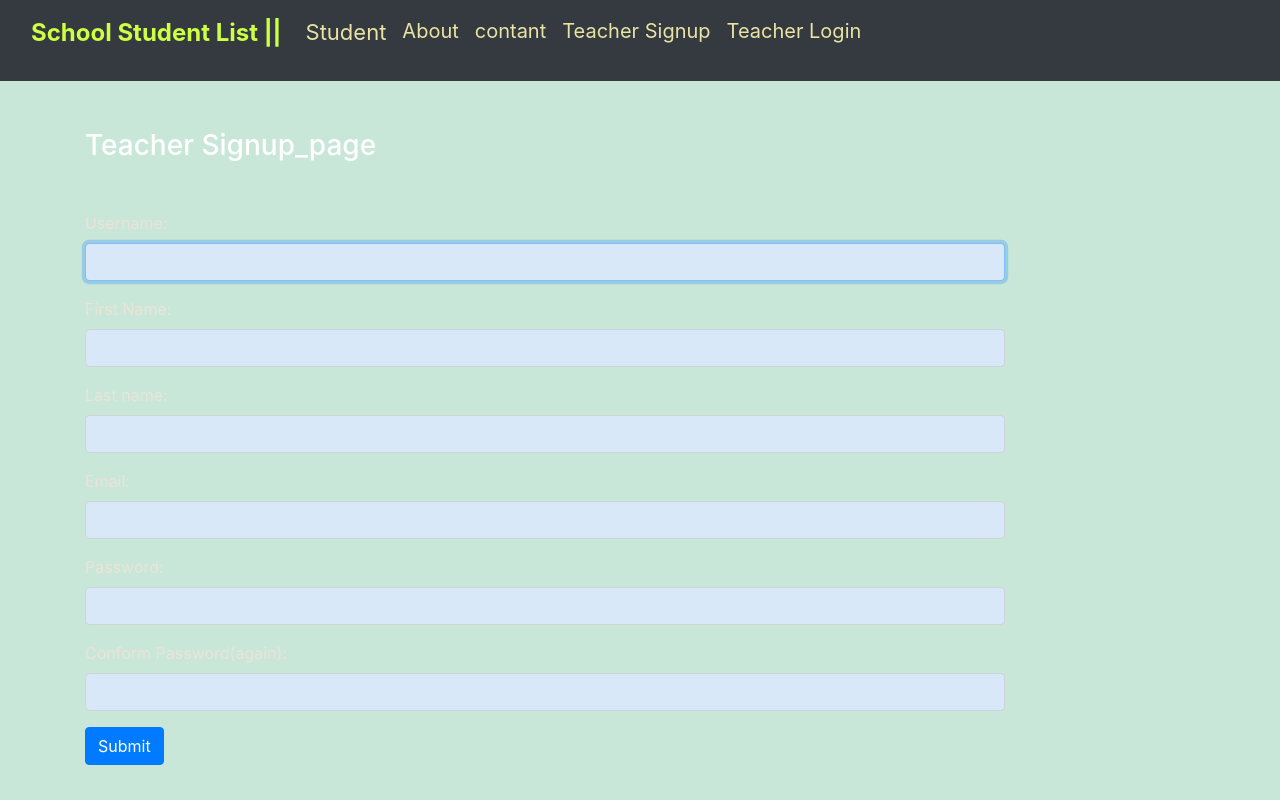
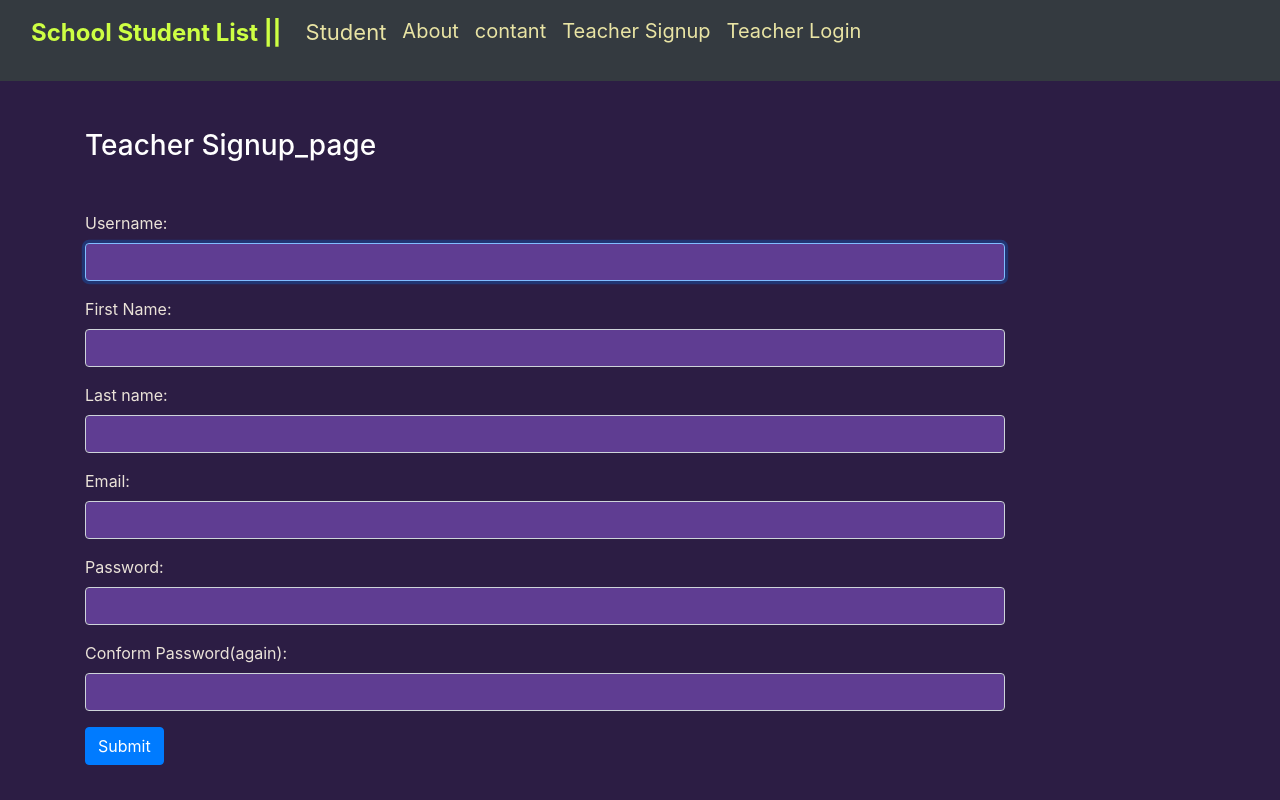
Before and after one commit to Ahamadabbas/Ahamad, a Django app: page /signup/ in a window 1280 px wide. Run offline with Django 3.2, Linux system fonts and the light colour scheme; some libraries are stand-ins or nearby versions.

Commit message:
Update style.css

```diff
--- a/blog/static/blog/css/style.css
+++ b/blog/static/blog/css/style.css
@@ -1,11 +1,11 @@
 body {
-    background-color: rgb(201, 231, 217);
+    background-color:  rgb(44, 29, 68);
     color: rgb(235, 227, 217);
 }
 
 .form-control,
 .form-control:focus {
-    background-color: rgb(216, 232, 248);
+    background-color: rgb(95, 61, 146);
 }
 
 .jumbo-color {
```
